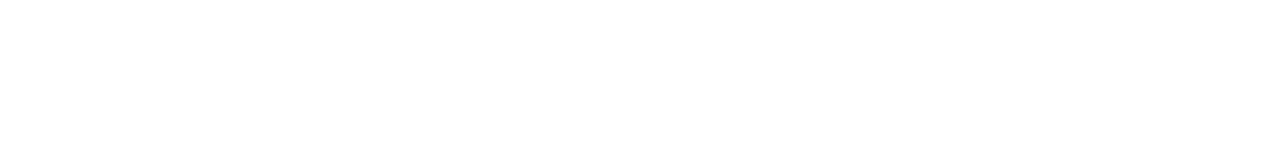
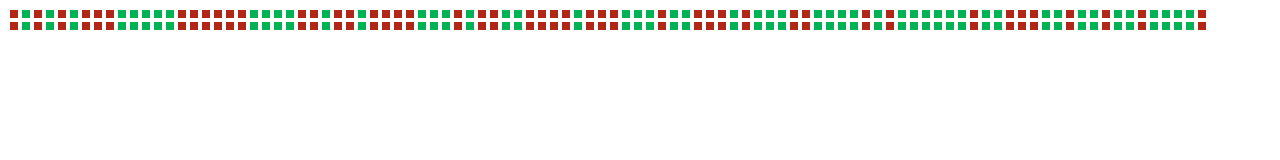
Before and after one commit to mathiasd88/cellular-automata, a website: page index.html in a window 1280 px wide. Drawn offline with Linux system fonts and the light colour scheme.

Commit message:
create a first cell generatiorn and duplicated it

```diff
--- a/index.html
+++ b/index.html
@@ -4,7 +4,9 @@
         <link rel="stylesheet" href="src/css/app.css">
     </head>
     <body>
-        <div id="app" class="app"></div>
+        <div id="app" class="app">
+            <div id="0" class="generation"></div>
+        </div>
 
         <script src="src/js/app.js"></script>
     </body>
--- a/src/css/app.css
+++ b/src/css/app.css
@@ -0,0 +1,14 @@
+.dead {
+    background-color: #B22617;
+}
+
+.live {
+    background-color: #00B253;
+}
+
+.cell {
+    height: 8px;
+    width: 8px;
+    margin: 2px;
+    display: inline-block;
+}
--- a/src/js/app.js
+++ b/src/js/app.js
@@ -0,0 +1,38 @@
+let app = document.getElementById('app')
+let generation = document.querySelector('.generation')
+
+createGeneration()
+nextGeneration()
+
+function createCell()
+{
+    let cell = document.createElement('div')
+    cell.classList.add('cell');
+    cell.classList.add(randomizeLife())
+    return cell
+}
+
+function createGeneration()
+{
+    for (let i = 0; i < 100; i++) {
+        let cell = createCell()
+        generation.appendChild(cell)
+    }
+}
+
+function nextGeneration()
+{
+    let previousGeneration = document.querySelector('.generation')
+    let newGeneration = previousGeneration.cloneNode(true)
+
+    app.appendChild(newGeneration)
+}
+
+function randomizeLife()
+{
+    let options = ['live', 'dead']
+
+    let random = Math.floor(Math.random() * options.length)
+
+    return options[random]
+}
```
